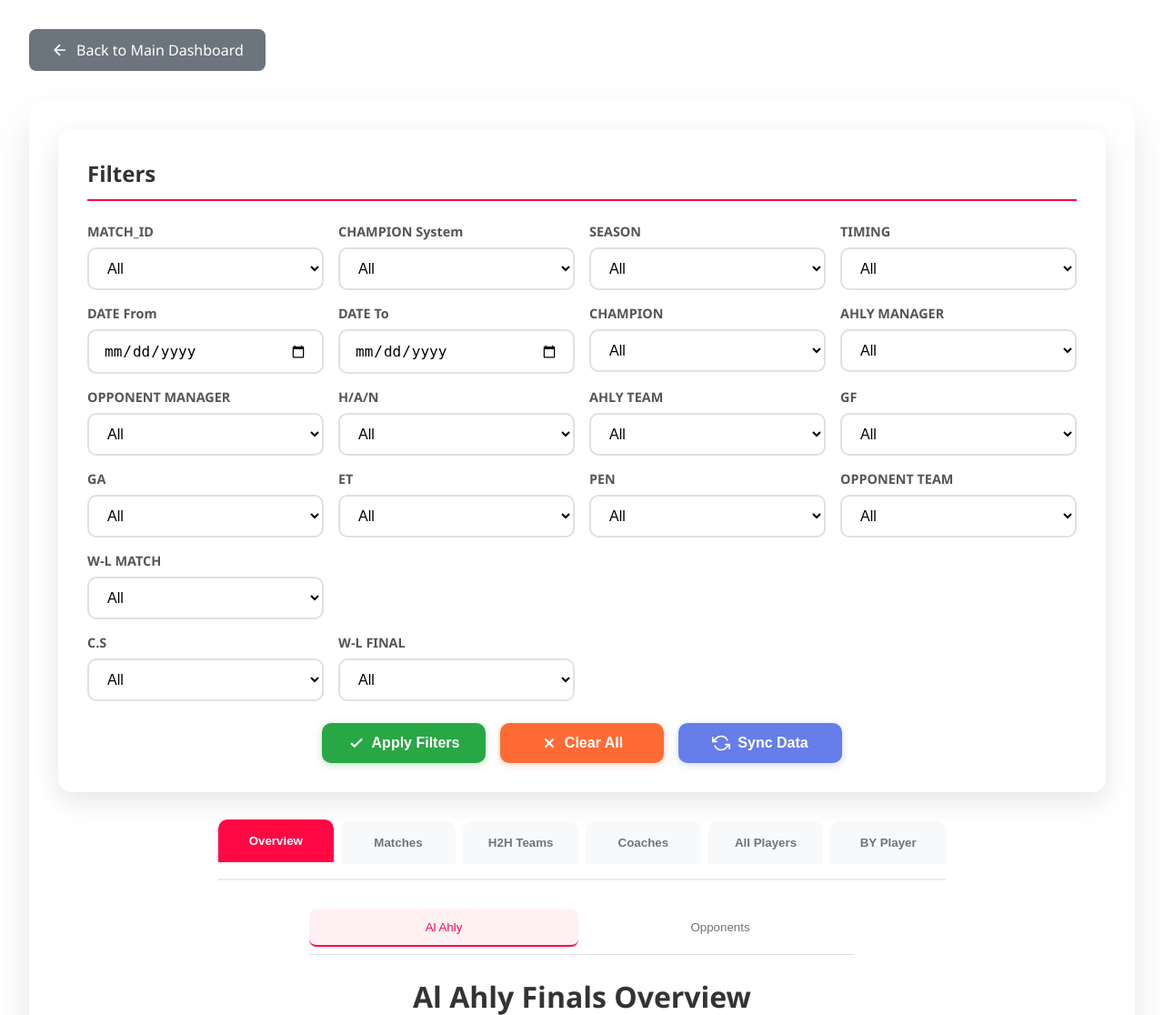
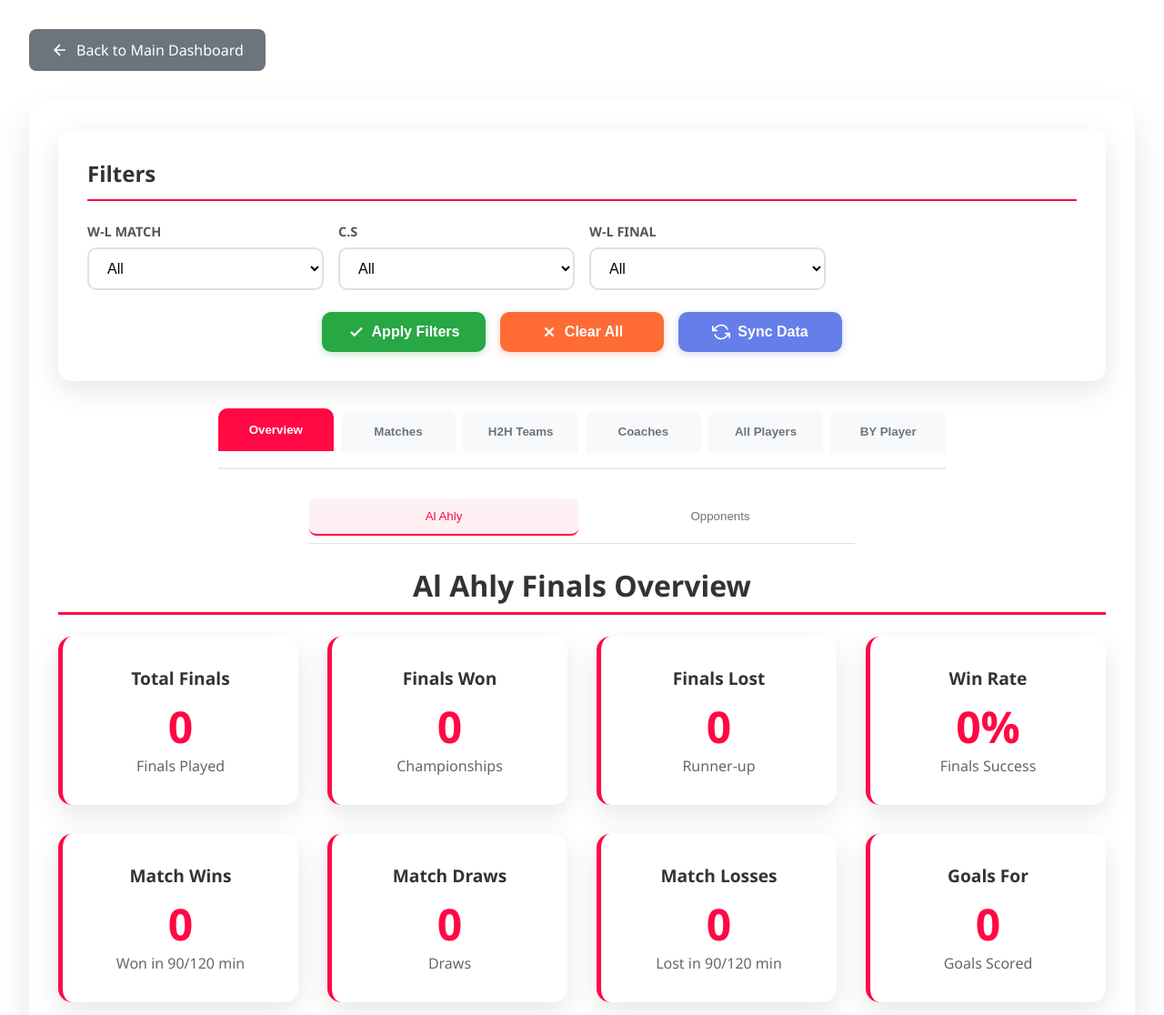
Before and after one commit to MEDSABRY98/FDBASE, a Flask app: page /al-ahly-finals in a window 1280 px wide. Shown: the top 1116 px of the page at 91% size. Run offline with Flask 3, Linux system fonts and the light colour scheme.

Commit message:
Finals Filters: simplify to single row with W-L MATCH, C.S, W-L FINAL

```diff
--- a/templates/al_ahly_finals.html
+++ b/templates/al_ahly_finals.html
@@ -902,122 +902,14 @@
             <div class="filters-section">
                 <h2 class="filters-title">Filters</h2>
 
-                <!-- Row 1: MATCH_ID, CHAMPION System, SEASON, TIMING -->
+                <!-- Row: W-L MATCH, C.S, W-L FINAL -->
                 <div class="filter-row">
-                    <div class="filter-item">
-                        <label for="match-id-filter">MATCH_ID</label>
-                        <select class="finals-filter-control" id="match-id-filter">
-                            <option value="">All</option>
-                        </select>
-                    </div>
-                    <div class="filter-item">
-                        <label for="champion-system-filter">CHAMPION System</label>
-                        <select class="finals-filter-control" id="champion-system-filter">
-                            <option value="">All</option>
-                        </select>
-                    </div>
-                    <div class="filter-item">
-                        <label for="season-filter">SEASON</label>
-                        <select class="finals-filter-control" id="season-filter">
-                            <option value="">All</option>
-                        </select>
-                    </div>
-                    <div class="filter-item">
-                        <label for="timing-filter">TIMING</label>
-                        <select class="finals-filter-control" id="timing-filter">
-                            <option value="">All</option>
-                        </select>
-                    </div>
-                </div>
-
-                <!-- Row 2: DATE RANGE, CHAMPION, AHLY MANAGER, OPPONENT MANAGER -->
-                <div class="filter-row">
-                    <div class="filter-item">
-                        <label for="date-from-filter">DATE From</label>
-                        <input type="date" class="finals-filter-control" id="date-from-filter" placeholder="From Date">
-                    </div>
-                    <div class="filter-item">
-                        <label for="date-to-filter">DATE To</label>
-                        <input type="date" class="finals-filter-control" id="date-to-filter" placeholder="To Date">
-                    </div>
-                    <div class="filter-item">
-                        <label for="champion-filter">CHAMPION</label>
-                        <select class="finals-filter-control" id="champion-filter">
-                            <option value="">All</option>
-                        </select>
-                    </div>
-                    <div class="filter-item">
-                        <label for="ahly-manager-filter">AHLY MANAGER</label>
-                        <select class="finals-filter-control" id="ahly-manager-filter">
-                            <option value="">All</option>
-                        </select>
-                    </div>
-                </div>
-
-                <!-- Row 3: OPPONENT MANAGER, H/A/N, AHLY TEAM, GF -->
-                <div class="filter-row">
-                    <div class="filter-item">
-                        <label for="opponent-manager-filter">OPPONENT MANAGER</label>
-                        <select class="finals-filter-control" id="opponent-manager-filter">
-                            <option value="">All</option>
-                        </select>
-                    </div>
-                    <div class="filter-item">
-                        <label for="han-filter">H/A/N</label>
-                        <select class="finals-filter-control" id="han-filter">
-                            <option value="">All</option>
-                        </select>
-                    </div>
-                    <div class="filter-item">
-                        <label for="ahly-team-filter">AHLY TEAM</label>
-                        <select class="finals-filter-control" id="ahly-team-filter">
-                            <option value="">All</option>
-                        </select>
-                    </div>
-                    <div class="filter-item">
-                        <label for="gf-filter">GF</label>
-                        <select class="finals-filter-control" id="gf-filter">
-                            <option value="">All</option>
-                        </select>
-                    </div>
-                </div>
-
-                <!-- Row 4: GA, ET, PEN, OPPONENT TEAM -->
-                <div class="filter-row">
-                    <div class="filter-item">
-                        <label for="ga-filter">GA</label>
-                        <select class="finals-filter-control" id="ga-filter">
-                            <option value="">All</option>
-                        </select>
-                    </div>
-                    <div class="filter-item">
-                        <label for="et-filter">ET</label>
-                        <select class="finals-filter-control" id="et-filter">
-                            <option value="">All</option>
-                        </select>
-                    </div>
-                    <div class="filter-item">
-                        <label for="pen-filter">PEN</label>
-                        <select class="finals-filter-control" id="pen-filter">
-                            <option value="">All</option>
-                        </select>
-                    </div>
-                    <div class="filter-item">
-                        <label for="opponent-team-filter">OPPONENT TEAM</label>
-                        <select class="finals-filter-control" id="opponent-team-filter">
-                            <option value="">All</option>
-                        </select>
-                    </div>
                     <div class="filter-item">
                         <label for="wl-match-filter">W-L MATCH</label>
                         <select class="finals-filter-control" id="wl-match-filter">
                             <option value="">All</option>
                         </select>
                     </div>
-                </div>
-
-                <!-- Row 5: C.S, W-L FINAL -->
-                <div class="filter-row">
                     <div class="filter-item">
                         <label for="cs-filter">C.S</label>
                         <select class="finals-filter-control" id="cs-filter">
```
